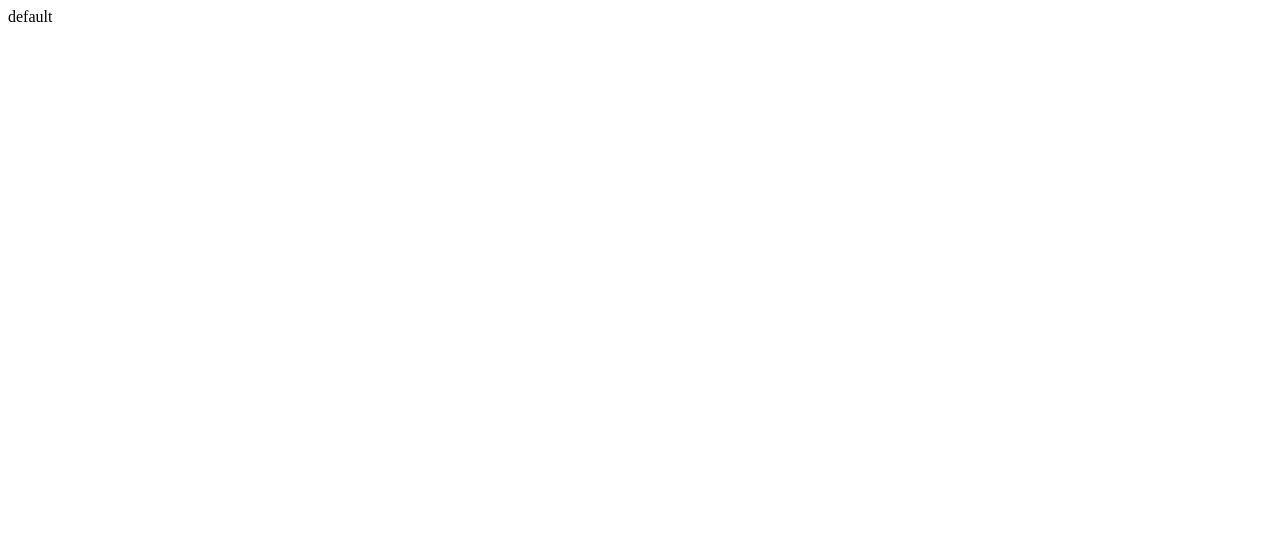
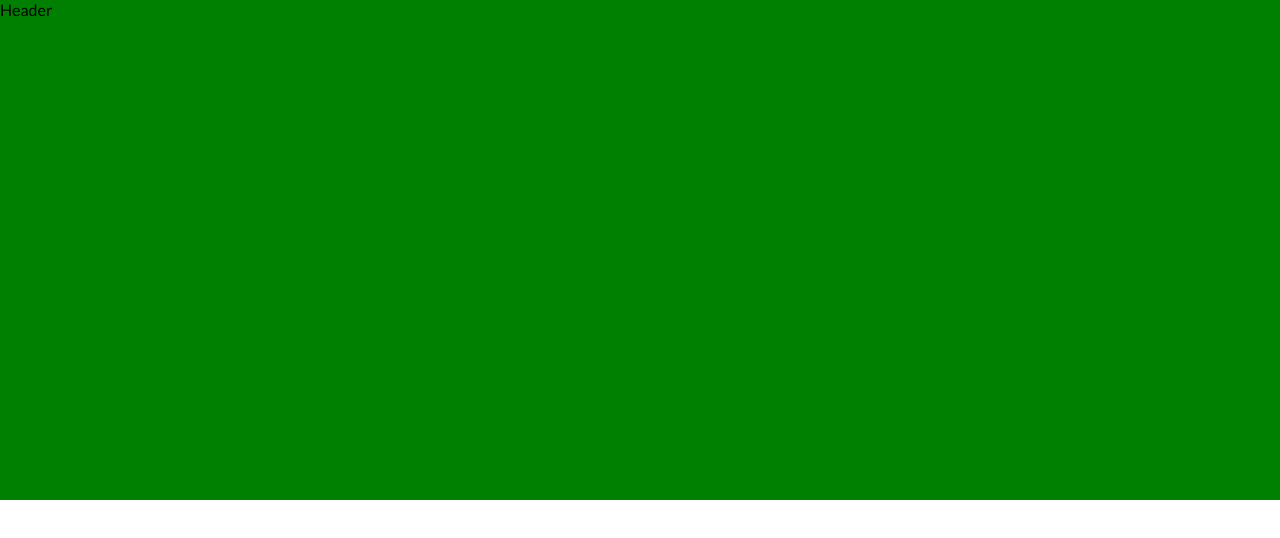
Before and after one commit to Ulisseus/contours, a Next.js app: page / in a window 1280 px wide. Shown: the top 538 px of the page. Built offline with nearby package versions, Linux system fonts and the light colour scheme.

Commit message:
add Lato font

```diff
--- /dev/null
+++ b/components/Header.tsx
@@ -0,0 +1,8 @@
+import React from "react";
+import styles from "./styles.module.css";
+
+const Header: React.FC = () => {
+  return <header className={styles.header}>Header</header>;
+};
+
+export default Header;
--- /dev/null
+++ b/components/styles.module.css
@@ -0,0 +1,4 @@
+.header {
+  background-color: green;
+  min-height: 500px;
+}
--- /dev/null
+++ b/pages/_app.tsx
@@ -0,0 +1,8 @@
+import { AppProps } from "next/app";
+import "../styles/globals.css";
+
+function MyApp({ Component, pageProps }: AppProps) {
+  return <Component {...pageProps} />;
+}
+
+export default MyApp;
--- /dev/null
+++ b/pages/_document.tsx
@@ -0,0 +1,24 @@
+import Document, { Html, Head, Main, NextScript } from "next/document";
+
+class CustomDoc extends Document {
+  render() {
+    return (
+      <Html>
+        <Head>
+          <link rel="preconnect" href="https://fonts.googleapis.com" />
+          <link rel="preconnect" href="https://fonts.gstatic.com" />
+          <link
+            href="https://fonts.googleapis.com/css2?family=Lato:ital,wght@0,100;0,300;0,400;0,700;0,900;1,100;1,300;1,400;1,700;1,900&display=swap"
+            rel="stylesheet"
+          />
+        </Head>
+        <body>
+          <Main />
+          <NextScript />
+        </body>
+      </Html>
+    );
+  }
+}
+
+export default CustomDoc;
--- a/pages/index.tsx
+++ b/pages/index.tsx
@@ -1,7 +1,16 @@
 import React from "react";
+import Head from "next/head";
+import Header from "../components/Header";
 
 const DefaultPage: React.FC = () => {
-  return <div>default</div>;
+  return (
+    <>
+      <Head>
+        <title>Contours</title>
+      </Head>
+      <Header />
+    </>
+  );
 };
 
 export default DefaultPage;
--- a/styles/globals.css
+++ b/styles/globals.css
@@ -1,9 +1,6 @@
 html,
 body {
-  padding: 0;
-  margin: 0;
-  font-family: -apple-system, BlinkMacSystemFont, Segoe UI, Roboto, Oxygen,
-    Ubuntu, Cantarell, Fira Sans, Droid Sans, Helvetica Neue, sans-serif;
+  font-family: Lato, sans-serif;
 }
 a {
   color: inherit;
@@ -12,6 +9,8 @@ a {
 
 * {
   box-sizing: border-box;
+  padding: 0;
+  margin: 0;
 }
 /*
 Light green: #7ed56f
```
